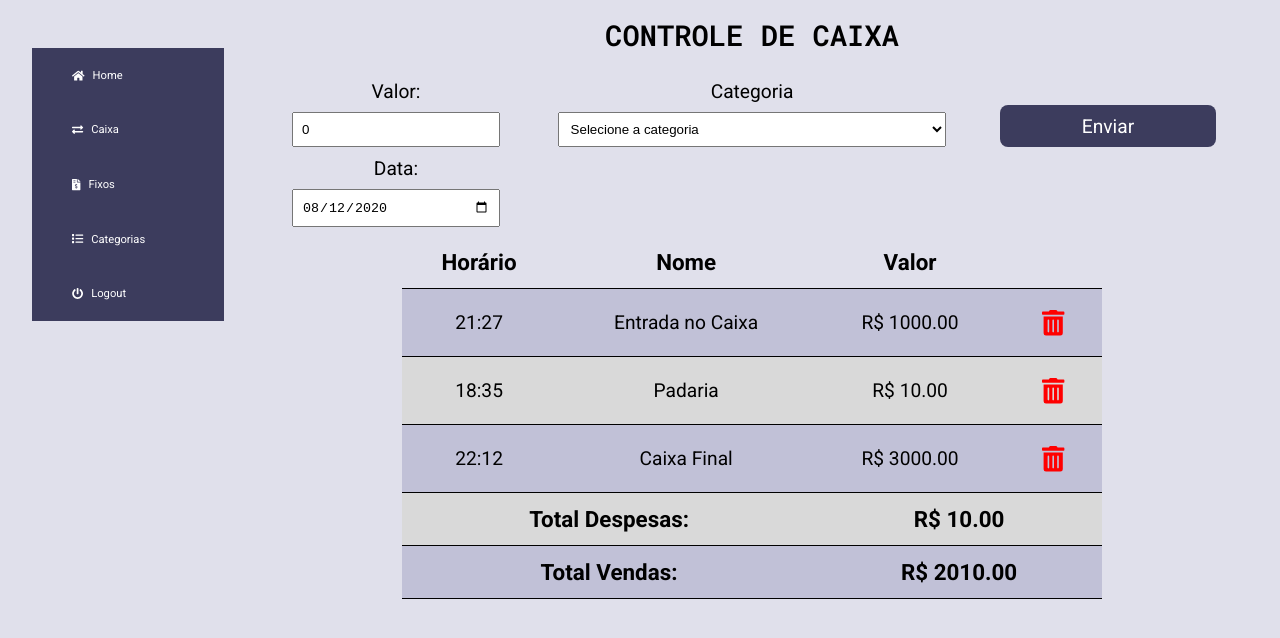
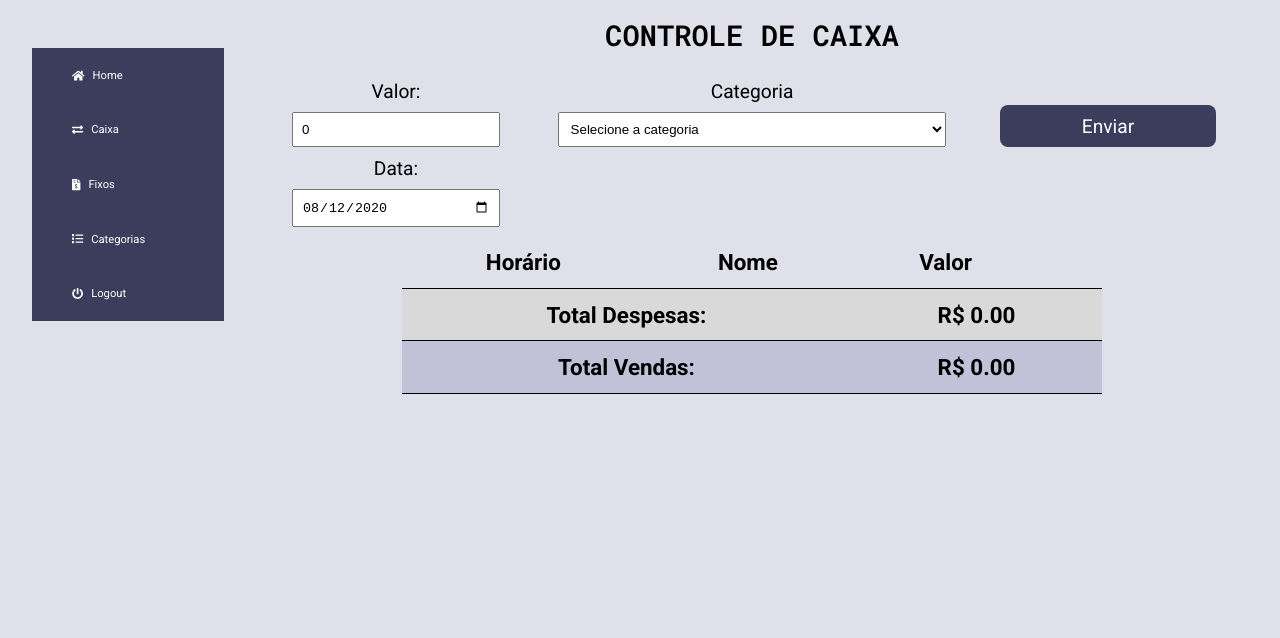
Before and after one commit to GSSiqueira/idl-web, a React (Create React App) app: page /caixa in a window 1280 px wide. Shown: the top 638 px of the page. Built offline with nearby package versions, Linux system fonts and the light colour scheme.

Commit message:
Fixed Sync issue with Date

```diff
--- a/src/api/DailyFlux/DailyFluxController.ts
+++ b/src/api/DailyFlux/DailyFluxController.ts
@@ -1,4 +1,5 @@
 import { Category, CategoryType } from '../Categories/CategoriesController';
+import { getISODate } from '../../services/DateServices';
 
 export interface Entry {
   id?: number;
@@ -45,8 +46,11 @@ class DailyFluxController {
     ];
   }
 
-  getEntriesList(): Array<Entry> {
-    return this.entries;
+  getEntriesList(date: Date): Array<Entry> {
+    const dateEntries = this.entries.filter((entry) => {
+      return getISODate(entry.time) === getISODate(date);
+    });
+    return dateEntries;
   }
 
   addEntry(newEntry: Entry) {
--- a/src/pages/Flux/index.tsx
+++ b/src/pages/Flux/index.tsx
@@ -1,4 +1,4 @@
-import React, { useState } from 'react';
+import React, { useState, useEffect } from 'react';
 
 import './styles.css';
 import Header from '../../components/Header';
@@ -8,7 +8,9 @@ import BasicButton from '../../components/BasicButton';
 import DailyFluxController, {
   Entry,
 } from '../../api/DailyFlux/DailyFluxController';
-import CategoriesController from '../../api/Categories/CategoriesController';
+import CategoriesController, {
+  Category,
+} from '../../api/Categories/CategoriesController';
 import CategoriesSelect from '../../components/CategoriesSelect';
 import { getISODate } from '../../services/DateServices';
 
@@ -24,19 +26,26 @@ const Flux: React.FC<FluxPageProps> = ({
   const [newValue, setNewValue] = useState(0.0);
   const [newCategory, setNewCategory] = useState('');
   const [entriesDate, setEntriesDate] = useState(new Date());
-  const [categoryList] = useState(categoriesController.getCategories());
-  const [entryList, setEntryList] = useState(
-    dailyFluxController.getEntriesList()
-  );
+  const [categoryList, setCategoryList] = useState<Category[]>([]);
+  const [entryList, setEntryList] = useState<Entry[]>([]);
+
+  useEffect(() => {
+    setCategoryList(categoriesController.getCategories());
+    setEntryList(dailyFluxController.getEntriesList(entriesDate));
+  }, []);
+
+  useEffect(() => {
+    setEntryList(dailyFluxController.getEntriesList(entriesDate));
+  }, [entriesDate]);
 
   const handleNewValue = (event: React.ChangeEvent<HTMLInputElement>) => {
     setNewValue(parseFloat(event.target.value));
   };
 
   const handleNewDate = (event: React.ChangeEvent<HTMLInputElement>) => {
-    console.log(event.target.value);
-    const newDate = new Date(event.target.value);
+    const newDate = new Date(event.target.value + 'T00:00:00');
     setEntriesDate(newDate);
+    //Timing problem here on setState
   };
 
   const handleNewCategory = (event: React.ChangeEvent<HTMLSelectElement>) => {
```
